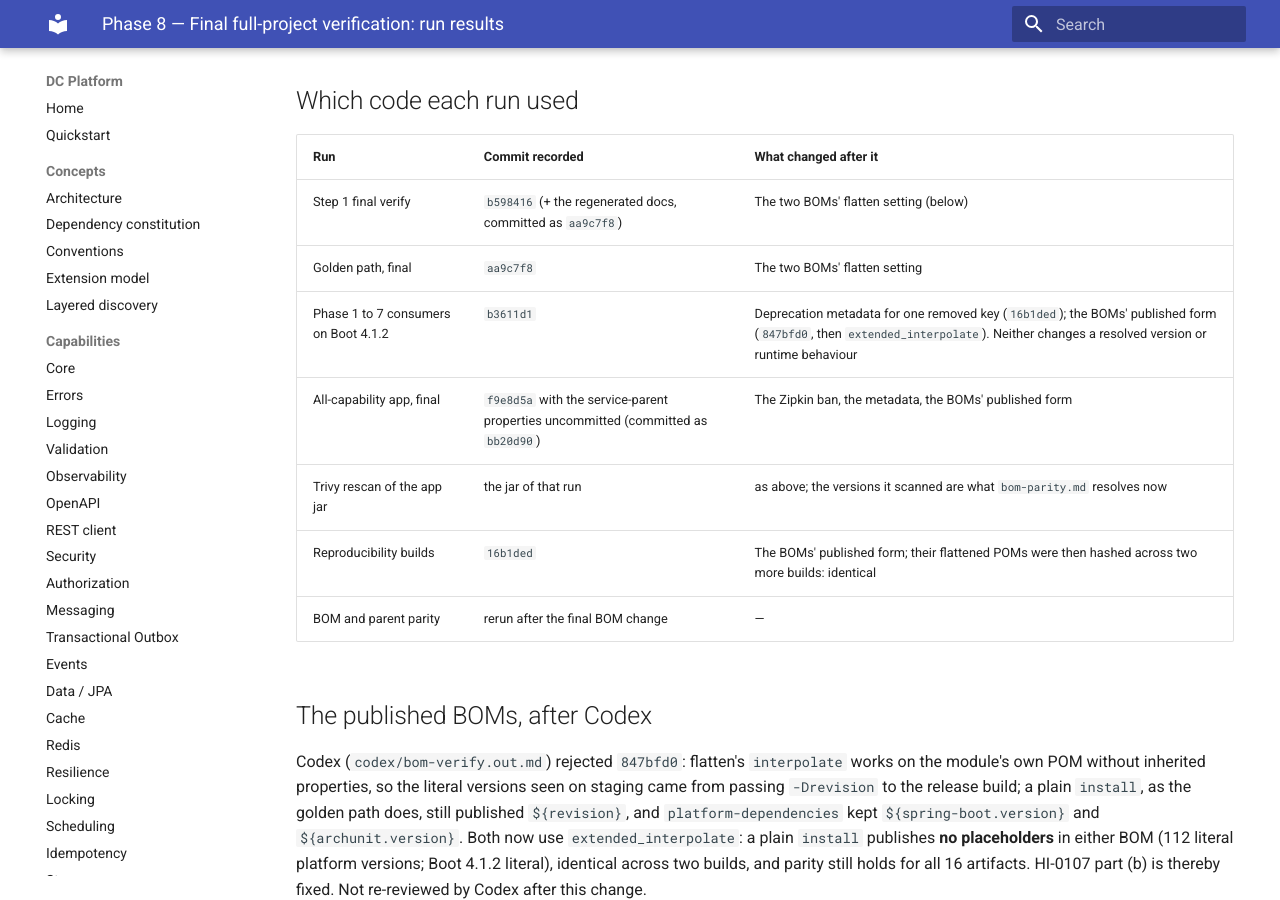
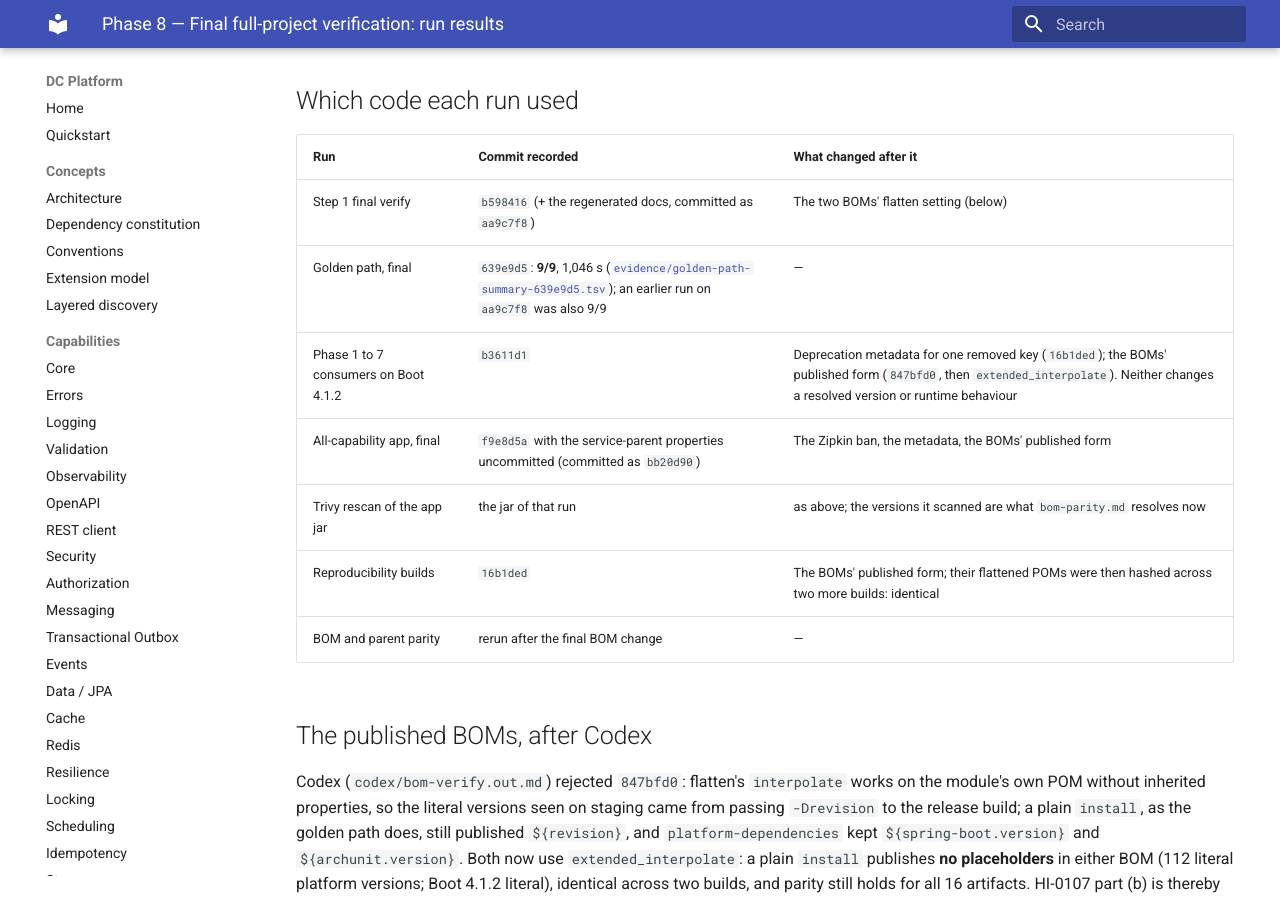
Before and after one commit to muhammadallee/dc-platform, an MkDocs documentation site: the page built from docs/production-readiness/phase-08-final/run-results.md, in a window 1280 px wide and 900 px high, scrolled down 6111 px. Built offline with MkDocs 1.6.1 and Material for MkDocs 9.7.7, drawn with Linux system fonts in a browser that asks for light colours.

Commit message:
docs(hardening): phase 8 final golden path on 639e9d5
[hardening phase-08 closure]

Co-Authored-By: Claude Opus 5.5 <noreply@anthropic.com>
Claude-Session: https://claude.ai/code/session_0131grQ6pUwFCGZox6ekZHiA

```diff
--- a/docs/production-readiness/phase-08-final/run-results.md
+++ b/docs/production-readiness/phase-08-final/run-results.md
@@ -1,6 +1,6 @@
 # Phase 8 — Final full-project verification: run results
 
-**Verdict: PASS, with step 7 BLOCKED (D134).** Final code `aa9c7f8`. Release decision: [`../release-decision.md`](../release-decision.md).
+**Verdict: PASS, with step 7 BLOCKED (D134).** Final code `639e9d5`. Release decision: [`../release-decision.md`](../release-decision.md).
 
 Started on `f96ece6` (tag `hardening/phase-07-closed`); each run's commit is below. JDK 25.0.3 Corretto, Maven offline, `-T1`, Docker 29.9.2. Plan §10.
 
@@ -147,7 +147,7 @@ committed (HI-0104).
 | Run | Commit recorded | What changed after it |
 |---|---|---|
 | Step 1 final verify | `b598416` (+ the regenerated docs, committed as `aa9c7f8`) | The two BOMs' flatten setting (below) |
-| Golden path, final | `aa9c7f8` | The two BOMs' flatten setting |
+| Golden path, final | `639e9d5`: **9/9**, 1,046 s ([`evidence/golden-path-summary-639e9d5.tsv`](evidence/golden-path-summary-639e9d5.tsv)); an earlier run on `aa9c7f8` was also 9/9 | — |
 | Phase 1 to 7 consumers on Boot 4.1.2 | `b3611d1` | Deprecation metadata for one removed key (`16b1ded`); the BOMs' published form (`847bfd0`, then `extended_interpolate`). Neither changes a resolved version or runtime behaviour |
 | All-capability app, final | `f9e8d5a` with the service-parent properties uncommitted (committed as `bb20d90`) | The Zipkin ban, the metadata, the BOMs' published form |
 | Trivy rescan of the app jar | the jar of that run | as above; the versions it scanned are what `bom-parity.md` resolves now |
```
Also changed, not shown: docs/production-readiness/STATE.md (+2 -2 lines), docs/production-readiness/final-release-assessment.md (+1 -1 lines), docs/production-readiness/release-decision.md (+1 -1 lines), 1 other file.
